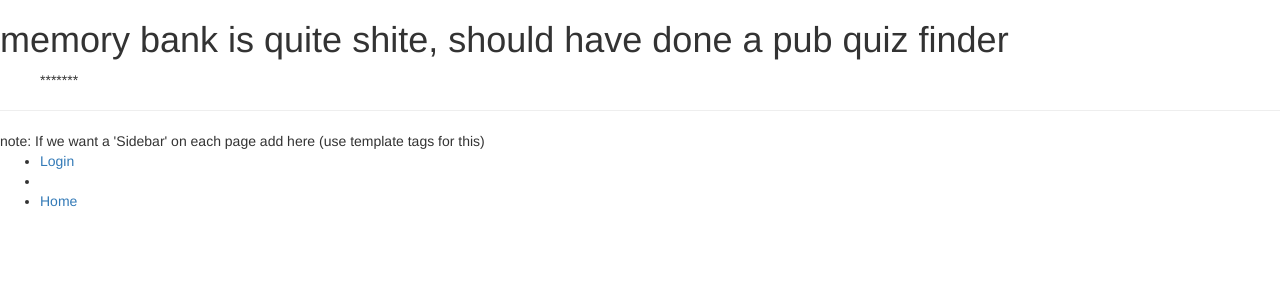
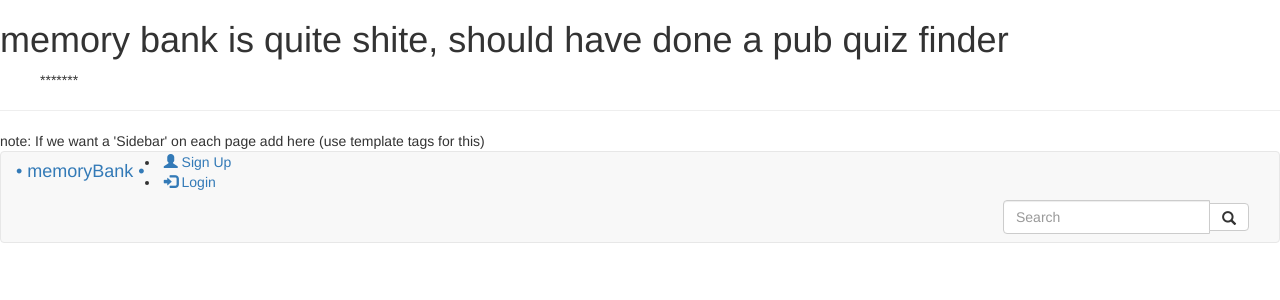
Before and after one commit to kingdomlevel/memory_bank, a Django app: page /memorybank/about/ in a window 1280 px wide. Shown: the top 300 px of the page. Run offline with Django 3.2, Linux system fonts and the light colour scheme; some libraries are stand-ins or nearby versions.

Commit message:
start of work on html base; commiting for the purpose of merge

```diff
--- a/memoryBankApp/views.py
+++ b/memoryBankApp/views.py
@@ -30,8 +30,8 @@ def home(request):
 
 
 def testlist(request):
-	list1 = List.objects.get(pk=4)
-	list2 = List.objects.get(pk=5)
+	list1 = List.objects.get(title='shredders')
+	list2 = List.objects.get(title='damagers')
 	context_dict = {'list1': list1, 'list2': list2 }
 	return render(request, 'memoryBankApp/testlist.html', context_dict)
 
--- a/templates/memoryBankApp/base.html
+++ b/templates/memoryBankApp/base.html
@@ -4,14 +4,22 @@
 <head lang = "en">
    <meta charset="UTF-8" />
    <meta name="viewport" content="width=device-width, initial-scale=1">
-        <link rel="stylesheet" href="https://maxcdn.bootstrapcdn.com/bootstrap/3.3.7/css/bootstrap.min.css">
-        <script src="https://ajax.googleapis.com/ajax/libs/jquery/3.1.1/jquery.min.js"></script>
-        <script src="https://maxcdn.bootstrapcdn.com/bootstrap/3.3.7/js/bootstrap.min.js"></script>
    <title>
       {% block title_block %}
       page title (e.g 'home', 'list'
       {% endblock %}
    </title>
+
+   <!-- Compiled and minified CSS -->
+   <link rel="stylesheet" href="https://maxcdn.bootstrapcdn.com/bootstrap/3.3.7/css/bootstrap.min.css">
+   <!-- j-query library (for bootstrap) -->
+   <script src="https://ajax.googleapis.com/ajax/libs/jquery/3.1.1/jquery.min.js"></script>
+   <!-- compiled javascript for bootstrap (??) -->
+   <script src="https://maxcdn.bootstrapcdn.com/bootstrap/3.3.7/js/bootstrap.min.js"></script>
+
+   <style>
+   /* override css stuff here*/
+   </style>
 </head>
 <body>
    <div>
@@ -19,22 +27,57 @@
       {% endblock %}
    </div>
    <hr/>
-        <div>
+   <div id = "sidebar">
       {% block sidebar_block %}
       note: If we want a 'Sidebar' on each page add here
       (use template tags for this)
+
+      <nav class = "navbar navbar-default">
+         <!-- if page width is too narrow, collapse navbar into a lil menu button at top right -->
+         <div class = "container-fluid">
+            <div class="navbar-header">
+               <button type="button" class="navbar-toggle" data-toggle="collapse" data-target="#myNavbar">
+                  <!-- 3 lines for menu icon -->
+                  <span class="icon-bar"></span>
+                  <span class="icon-bar"></span>
+                  <span class="icon-bar"></span>
+               </button>
+               <a href="{% url 'home' %}"><h4>• memoryBank •</h4></a>
+            </div>
+
+            <!-- collapsable elements of navbar -->
+            <div class="collapse navbar-collapse" id="myNavbar">
+
+               {% if user.is_authenticated %}
+
+               <ul class="nav navbar-nav navbar-right">
+                  <li>Logged in as {{ user.username }}</li>
+                  <li><a href="{% url 'auth_logout' %}">Logout</a></li>
+
+
+                  {% else %}
+                  <!-- User not loggin in -->
+                  <li><a href="#" alt="make link to sign up page here?"><span class="glyphicon glyphicon-user"></span> Sign Up</a></li>
+                  <li><a href="{% url 'auth_login' %}"><span class="glyphicon glyphicon-log-in"></span> Login</a></li>
+                  {% endif %}
+               </ul>
+               <!-- Search: -->
+               <form class="navbar-form navbar-right">
+                  <div class="input-group">
+                     <input type="text" class="form-control" placeholder="Search">
+                     <div class="input-group-btn">
+                        <button class="btn btn-default" type="submit">
+                           <i class="glyphicon glyphicon-search"></i>
+                        </button>
+                     </div>
+                  </div>
+               </form>
+
+
+            </div>
+         </div>
+      </nav>
       {% endblock %}
-        </div>
-    <div>
-        <ul>
-            {% if user.is_authenticated %}
-                you are logged in as {{user.username}}
-                <li><a href="{% url 'auth_logout' %}">Logout</a><li>
-            {% else %}
-                <li><a href="{% url 'auth_login' %}">Login</a><li>
-            {% endif %}
-            <li><a href="{% url 'home' %}">Home</a></li>
-        </ul>
    </div>
 </body>
 
```
Lines whose indentation alone changed are shown as unchanged.
